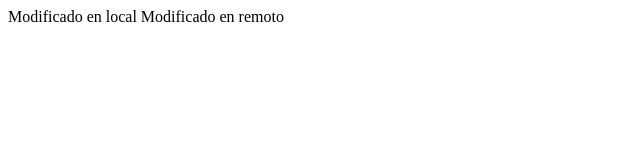
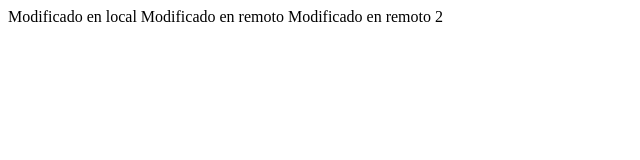
Before and after one commit to eduardopardo/clase-11-Noviembre, a plain HTML site: page src/index.html in a window 1280 px wide. Shown: the whole page, without its empty margins (0-640 px from the left). Drawn offline with Linux system fonts and the light colour scheme.

Commit message:
Update index.html

```diff
--- a/src/index.html
+++ b/src/index.html
@@ -1,4 +1,6 @@
 <html>
 <head>Modificado en local</head>
-<body>Modificado en remoto </body>
+<body>Modificado en remoto
+Modificado en remoto 2
+</body>
 </html>
```
